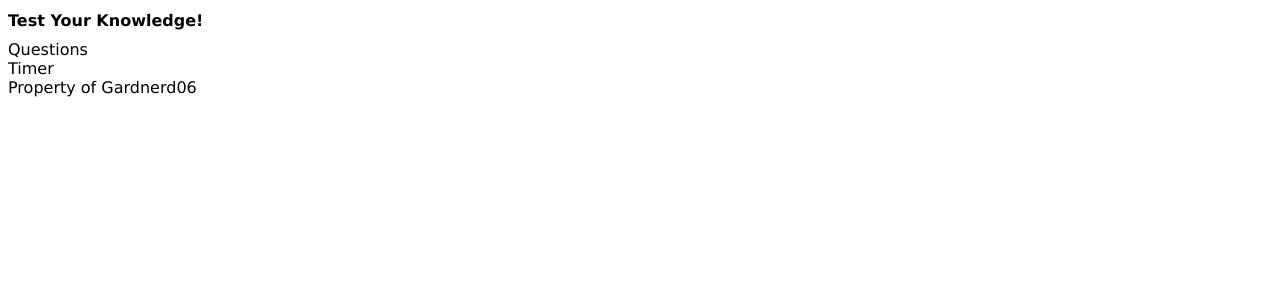
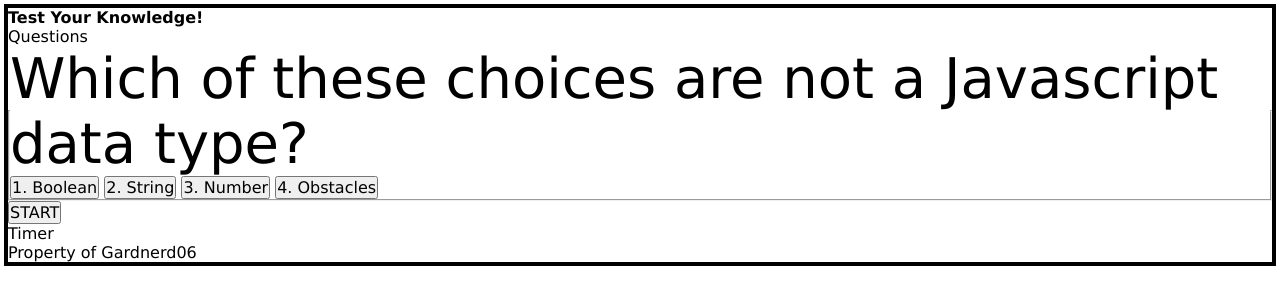
Before and after one commit to gardnerd06/dan_bootcamp_code_quiz, a plain HTML site: page index.html in a window 1280 px wide. Drawn offline with Linux system fonts and the light colour scheme.

Commit message:
added questions and css styling and content

```diff
--- a/Assets/style.css
+++ b/Assets/style.css
@@ -3,6 +3,24 @@
   font: bold;
   font-family: Verdana, Geneva, Tahoma, sans-serif;
   font-size: 16px;
+  margin: 0px;
+  padding: 0px;
+}
+
+body {
+  border: black solid 4px;
   height: auto;
-  width: 100%;
+  margin: 4px;
+  width: auto;
+  height: 100%;
 }
+
+form {
+  display: flex;
+  justify-content: center;
+  font-size: 1.5em;
+}
+
+legend {
+  font-size: 3.5em;
+}
--- a/index.html
+++ b/index.html
@@ -10,8 +10,23 @@
   <body>
     <header>
       <h1>Test Your Knowledge!</h1>
+      <main>Questions</main>
+      <form>
+        <fieldset>
+          <legend>
+            Which of these choices are not a Javascript data type?
+          </legend>
+          <div>
+            <button type="submit" id="choice1">1. Boolean</button>
+            <button type="submit" id="choice2">2. String</button>
+            <button type="submit" id="choice3">3. Number</button>
+            <button type="submit" id="choice3">4. Obstacles</button>
+          </div>
+        </fieldset>
+      </form>
     </header>
-    <main>Questions</main>
+
+    <button>START</button>
     <div>Timer</div>
     <footer>Property of Gardnerd06</footer>
     <script src="./Assets/script.js"></script>
```
